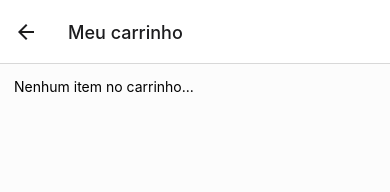
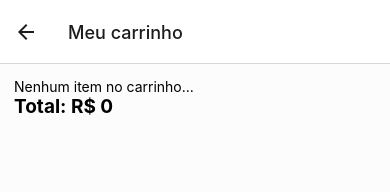
Before and after one commit to jvg87/products_cart, a React Native app: screen /Cart in a window 390 px wide. Shown: the top 192 px of the page. Built offline with nearby package versions, Linux system fonts and the light colour scheme.

Commit message:
feat: creating function total

```diff
--- a/src/contexts/CartContext.js
+++ b/src/contexts/CartContext.js
@@ -4,6 +4,7 @@
 
 function CartProvider({ children }){
   const [cart, setCart] = useState([]);
+  const [total, setTotal] = useState(0);
 
   function addItemCart(newItem) {
     const indexItem = cart.findIndex(item => item.id === newItem.id);
@@ -16,6 +17,8 @@
       cartList[indexItem].total = cartList[indexItem].amount * cartList[indexItem].price
 
       setCart(cartList);
+      totalResultCart(cartList);
+
       return;
     }
 
@@ -25,7 +28,8 @@
       total: newItem.price
     }
 
-    setCart(products => [...products, data])
+    setCart(products => [...products, data]);
+    totalResultCart([...cart, data]);
   }
 
   function removeItemCard(product) {
@@ -39,17 +43,31 @@
       cartList[indexItem].total = cartList[indexItem].total - cartList[indexItem].price;
 
       setCart(cartList);
+      totalResultCart(cartList);
 
       return;
     }
 
     const removeItem = cart.filter(item => item.id !== product.id);
     setCart(removeItem);
+    totalResultCart(removeItem);
+
+  }
+
+  function totalResultCart(items) {
+    let myCart = items;
+
+    let result = myCart.reduce((acc, obj) => { return acc + obj.total}, 0)
+
+    setTotal(result.toLocaleString('pt-BR', {
+      minimumFractionDigits: 2,
+      maximumFractionDigits: 2
+    }));
 
   }
 
   return (
-    <CartContext.Provider value={{cart, addItemCart, removeItemCard}}>
+    <CartContext.Provider value={{cart, addItemCart, removeItemCard, total}}>
       {children}
     </CartContext.Provider>
   )
--- a/src/pages/Cart/index.js
+++ b/src/pages/Cart/index.js
@@ -6,7 +6,7 @@
 import { CartContext } from '../../contexts/CartContext';
 
 export default function Cart() {
-  const { cart, addItemCart, removeItemCard } = useContext(CartContext);
+  const { cart, addItemCart, removeItemCard, total } = useContext(CartContext);
   return (
     <View style={styles.container}>
       <FlatList
@@ -19,7 +19,9 @@
             data={ item }
             addAmount={ () => addItemCart(item)}
             removeAmount={ () => removeItemCard(item)}
-          />}
+          />
+        }
+        ListFooterComponent={ () => <Text style={styles.total}>Total: R$ {total}</Text>}
       />
     </View>
   )
@@ -32,5 +34,10 @@
     paddingTop: 14,
     paddingStart: 14,
     backgroundColor: '#fcfcfc'
+  },
+  total: {
+    fontSize: 19,
+    fontWeight: 'bold',
+    marginBottom: 24
   }
 })
--- a/src/pages/Home/index.js
+++ b/src/pages/Home/index.js
@@ -73,11 +73,13 @@
       <View style={styles.content}>
         <Text style={styles.title}>Lista de Produtos</Text>
         <TouchableOpacity style={styles.cartButton} onPress={() => navigation.navigate('Cart')}>
-          <View style={styles.dot}>
-            <Text style={styles.dotText}>
-              {cart?.length}
-            </Text>
-          </View>
+          {cart.length >= 1 && (
+            <View style={styles.dot}>
+              <Text style={styles.dotText}>
+                {cart?.length}
+              </Text>
+            </View>
+          )}
           <Feather name='shopping-cart' size={30} color='#000'/>
         </TouchableOpacity>
       </View>
```
